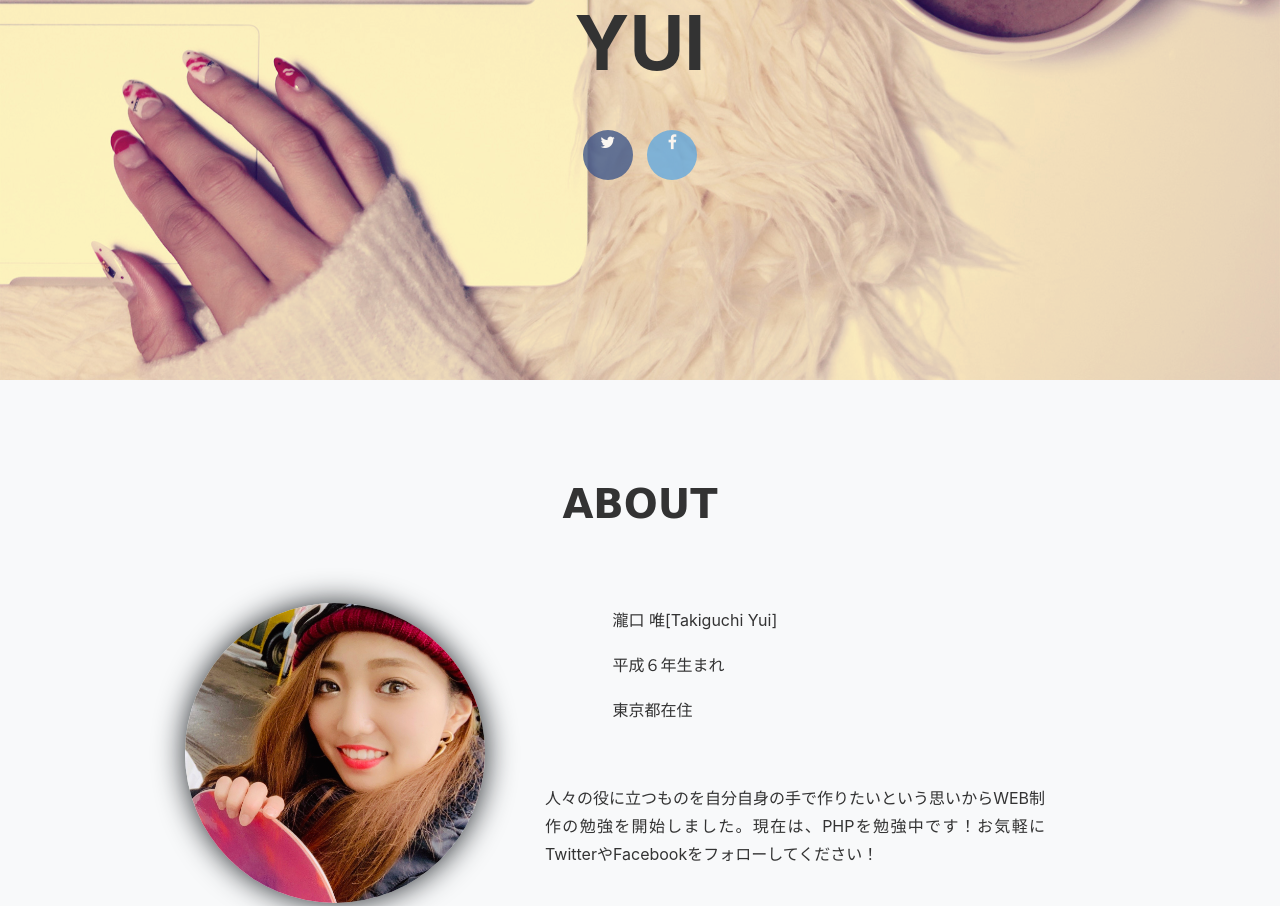
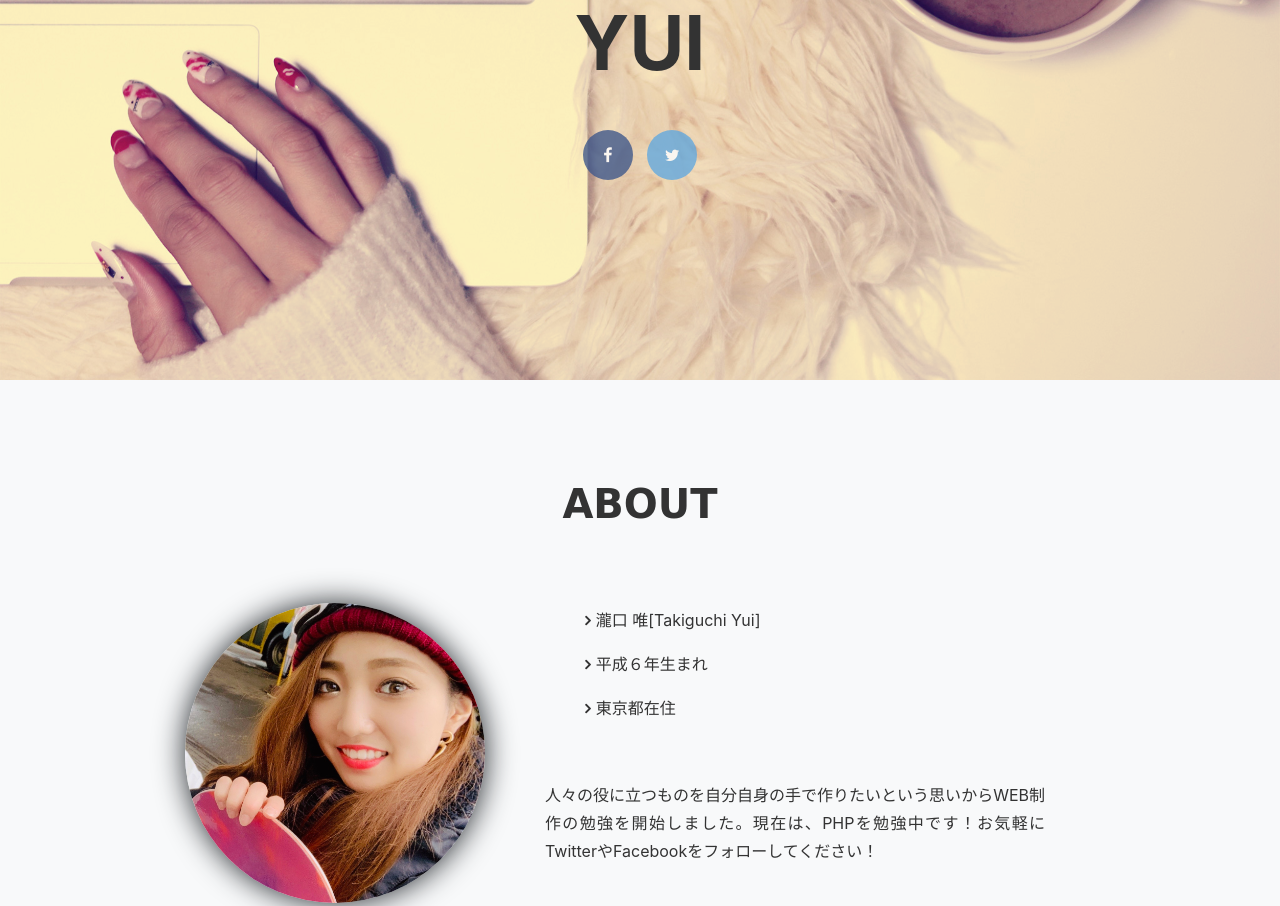
Before and after one commit to yuitakiguchi/My_introduction, a plain HTML site: page index.html in a window 1280 px wide. Shown: the part 360-1266 px from the top of the page. Drawn offline with nearby package versions, Linux system fonts and the light colour scheme.

Commit message:
fontawesomeの文字化け修正

```diff
--- a/css/style.css
+++ b/css/style.css
@@ -60,12 +60,22 @@ header.masthead {
 .facebook{
   background-color: #3b5998;
   margin-right: 10px;
+  color: #fff;
+  line-height: 50px;
 }
 
+.fa-facebook:before {
+  color: white;
+}
 
+.fa-twitter:before {
+  color: white;
+}
 
 .twitter{
   background-color: #55acee;
+  color: #fff;
+  line-height: 50px;
 }
 
 .twitter:hover {
@@ -76,9 +86,18 @@ header.masthead {
   opacity: 1;
 }
 
+.page-section {
+  height: 700px;
+}
+
 .page-section h2.section-heading {
   margin-bottom: 75px;
   color: #333;
+}
+
+.fa-angle-right:before {
+  font-weight: bold;
+  margin-right: 5px;
 }
 
 #about .facePhoto{
@@ -107,12 +126,6 @@ header.masthead {
 }
 
 
-.self-introduction li::before{
-  content: "\f0da";
-  font-family: "Font Awesome 5 Free";
-  font-weight: 900;
-  margin-right: 15px;
-}
 
 .col-lg-12 p{
   width: 500px;
@@ -128,11 +141,12 @@ header.masthead {
   border: initial;
 }
 
-.skills img .php{
-  width: 100px;
+#php{
+  object-fit: contain;
 }
 
 .fa-stack img{
   width: 400px;
   height: 300px;
 }
+contain
--- a/index.html
+++ b/index.html
@@ -12,7 +12,7 @@
 
 	<link href="css/gaogao.css" rel="stylesheet">
 	<link href="css/style.css" rel="stylesheet">
-	<link rel="stylesheet" href="//maxcdn.bootstrapcdn.com/font-awesome/4.3.0/css/font-awesome.min.css">
+	<link rel="stylesheet" href="https://maxcdn.bootstrapcdn.com/font-awesome/4.3.0/css/font-awesome.min.css">
 </head>
 
 <body id="page-top">
@@ -56,8 +56,8 @@
 				<div class="intro-heading text-uppercase">Yui</div>
 				<!-- <a class="btn btn-primary btn-xl text-uppercase js-scroll-trigger" href="#about">Start</a> -->
 				<div class="btn-wrapper">
-						<a class="box facebook" href="#" ><span class="fa fa-twitter"></span></a>
-						<a class="box twitter" href="#" ><span class="fa fa-facebook"></span></a>
+						<a class="box facebook" href="#" ><span class="fa fa-facebook"></span></a>
+						<a class="box twitter" href="#" ><span class="fa fa-twitter"></span></a>
 				</div>
 			</div>
 		</div>
@@ -72,9 +72,9 @@
 
 					<img class="facePhoto" src="img/lp_6.jpg" alt="私のプロフィール写真">
 					<ul class="self-introduction">
-						<li>瀧口 唯[Takiguchi Yui]</li>
-						<li>平成６年生まれ</li>
-						<li>東京都在住</li>
+						<li><i class="fa fa-angle-right"></i>瀧口 唯[Takiguchi Yui]</li>
+						<li><i class="fa fa-angle-right"></i>平成６年生まれ</li>
+						<li><i class="fa fa-angle-right"></i>東京都在住</li>
 					</ul>
 					<p>人々の役に立つものを自分自身の手で作りたいという思いからWEB制作の勉強を開始しました。現在は、PHPを勉強中です！お気軽にTwitterやFacebookをフォローしてください！</p>
 				</div>
@@ -97,7 +97,7 @@
 					</span>
 				</div>
 				<div class="col-md-6">
-					<a class="portfolio-link" data-toggle="modal" href="#portfolioModal2">
+					<a class="portfolio-link" href="https://yuitakiguchi.github.io/My_introduction/">
 						<h4 class="service-heading">MY PORTFOLIO</h4>
 
 					</a>
@@ -181,7 +181,7 @@
 				</div>
 				<div class="col-sm-4">
 					<div class="skills">
-						<img class="mx-auto rounded-circle " src="img/lp_9.png" alt="">
+						<img class="mx-auto rounded-circle" id="php" src="img/lp_9.png" alt="">
 						<h4>PHP</h4>
 						<p class="text-muted">Hypertext Preprocessor</p>
 					</div>
@@ -252,7 +252,7 @@
 	<footer class="bg-light footer">
 		<div class="container">
 			<div class="row align-items-center">
-				<div class="col-md-6">
+				<div class="col-md-12">
 					<span class="copyright">Copyright &copy; Yui's Portfolio 2020</span>
 				</div>
 				<!-- <div class="col-md-6"> -->
```
Also changed, not shown: img/lp_10.jpg, img/lp_9.png.
